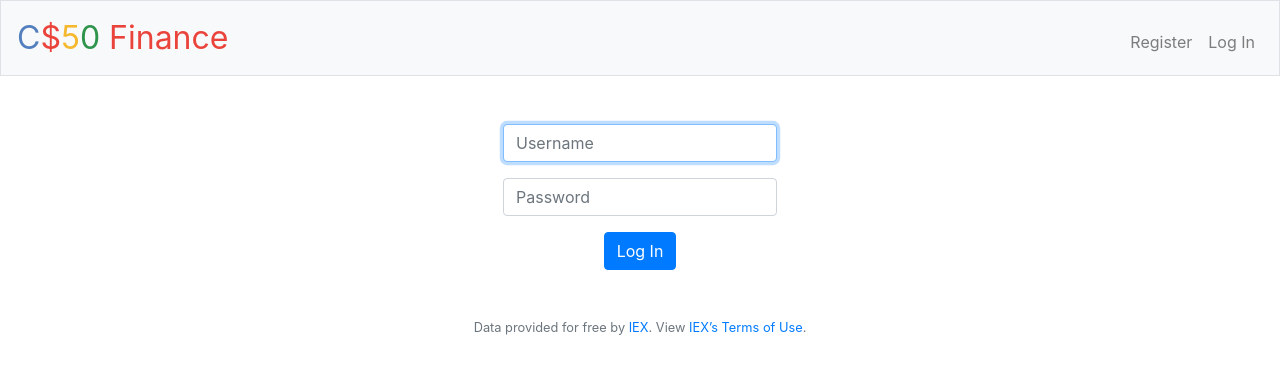
After one commit to NakonechnyiMykhail/cs50, a Flask app: template 1_test_code/projects/pset8/finance/templates/login.html in a window 1280 px wide. The commit adds this page. Shown: the top 374 px of the page. Run offline with Flask 2, Linux system fonts and the light colour scheme; the template is opened without the code that fills it, so the values that code supplies are empty; some libraries are stand-ins or nearby versions.

Commit message:
html start grB

```diff
--- a/1_test_code/projects/gleb/templates/register.html
+++ b/1_test_code/projects/gleb/templates/register.html
@@ -46,7 +46,7 @@
         <main class="container p-5">
 
 
-    <form action="https://finance.cs50.net/register" method="post">
+    <form action="/register" method="post">
         <div class="form-group">
             <input autocomplete="off" autofocus="" class="form-control" name="username" placeholder="Username" type="text">
         </div>
--- /dev/null
+++ b/1_test_code/projects/pset8/finance/application.py
@@ -0,0 +1,143 @@
+import os
+
+from cs50 import SQL
+from flask import Flask, flash, jsonify, redirect, render_template, request, session
+from flask_session import Session
+from tempfile import mkdtemp
+from werkzeug.exceptions import default_exceptions, HTTPException, InternalServerError
+from werkzeug.security import check_password_hash, generate_password_hash
+
+from helpers import apology, login_required, lookup, usd
+
+# Configure application
+app = Flask(__name__)
+
+# Ensure templates are auto-reloaded
+app.config["TEMPLATES_AUTO_RELOAD"] = True
+
+# Ensure responses aren't cached
+@app.after_request
+def after_request(response):
+    response.headers["Cache-Control"] = "no-cache, no-store, must-revalidate"
+    response.headers["Expires"] = 0
+    response.headers["Pragma"] = "no-cache"
+    return response
+
+# Custom filter
+app.jinja_env.filters["usd"] = usd
+
+# Configure session to use filesystem (instead of signed cookies)
+app.config["SESSION_FILE_DIR"] = mkdtemp()
+app.config["SESSION_PERMANENT"] = False
+app.config["SESSION_TYPE"] = "filesystem"
+Session(app)
+
+# Configure CS50 Library to use SQLite database
+db = SQL("sqlite:///finance.db")
+
+
+@app.route("/")
+@login_required
+def index():
+    """Show portfolio of stocks"""
+    return apology("TODO")
+
+
+@app.route("/buy", methods=["GET", "POST"])
+@login_required
+def buy():
+    """Buy shares of stock"""
+    return apology("TODO")
+
+
+@app.route("/check", methods=["GET"])
+def check():
+    """Return true if username available, else false, in JSON format"""
+    return jsonify("TODO")
+
+
+@app.route("/history")
+@login_required
+def history():
+    """Show history of transactions"""
+    return apology("TODO")
+
+
+@app.route("/login", methods=["GET", "POST"])
+def login():
+    """Log user in"""
+
+    # Forget any user_id
+    session.clear()
+
+    # User reached route via POST (as by submitting a form via POST)
+    if request.method == "POST":
+
+        # Ensure username was submitted
+        if not request.form.get("username"):
+            return apology("must provide username", 403)
+
+        # Ensure password was submitted
+        elif not request.form.get("password"):
+            return apology("must provide password", 403)
+
+        # Query database for username
+        rows = db.execute("SELECT * FROM users WHERE username = :username",
+                          username=request.form.get("username"))
+
+        # Ensure username exists and password is correct
+        if len(rows) != 1 or not check_password_hash(rows[0]["hash"], request.form.get("password")):
+            return apology("invalid username and/or password", 403)
+
+        # Remember which user has logged in
+        session["user_id"] = rows[0]["id"]
+
+        # Redirect user to home page
+        return redirect("/")
+
+    # User reached route via GET (as by clicking a link or via redirect)
+    else:
+        return render_template("login.html")
+
+
+@app.route("/logout")
+def logout():
+    """Log user out"""
+
+    # Forget any user_id
+    session.clear()
+
+    # Redirect user to login form
+    return redirect("/")
+
+
+@app.route("/quote", methods=["GET", "POST"])
+@login_required
+def quote():
+    """Get stock quote."""
+    return apology("TODO")
+
+
+@app.route("/register", methods=["GET", "POST"])
+def register():
+    """Register user"""
+    return apology("TODO")
+
+
+@app.route("/sell", methods=["GET", "POST"])
+@login_required
+def sell():
+    """Sell shares of stock"""
+    return apology("TODO")
+
+
+def errorhandler(e):
+    """Handle error"""
+    if not isinstance(e, HTTPException):
+        e = InternalServerError()
+    return apology(e.name, e.code)
+
+
+# Listen for errors
+for code in default_exceptions:
+    app.errorhandler(code)(errorhandler)
--- /dev/null
+++ b/1_test_code/projects/pset8/finance/requirements.txt
@@ -0,0 +1,4 @@
+cs50
+Flask
+Flask-Session
+requests
--- /dev/null
+++ b/1_test_code/projects/pset8/finance/static/styles.css
@@ -0,0 +1,47 @@
+nav .navbar-brand
+{
+    /* size for brand */
+    font-size: xx-large;
+}
+
+/* colors for brand */
+nav .navbar-brand .blue
+{
+    color: #537fbe;
+}
+nav .navbar-brand .red
+{
+    color: #ea433b;
+}
+nav .navbar-brand .yellow
+{
+    color: #f5b82e;
+}
+nav .navbar-brand .green
+{
+    color: #2e944b;
+}
+
+main .form-control
+{
+    /* center form controls */
+    display: inline-block;
+
+    /* override Bootstrap's 100% width for form controls */
+    width: auto;
+}
+
+main
+{
+    /* scroll horizontally as needed */
+    overflow-x: auto;
+
+    /* center contents */
+    text-align: center;
+}
+
+main img
+{
+    /* constrain images on small screens */
+    max-width: 100%;
+}
--- /dev/null
+++ b/1_test_code/projects/pset8/finance/templates/layout.html
@@ -0,0 +1,72 @@
+<!DOCTYPE html>
+
+<html lang="en">
+
+    <head>
+
+        <!-- Required meta tags -->
+        <meta charset="utf-8">
+        <meta name="viewport" content="width=device-width, initial-scale=1, shrink-to-fit=no">
+
+        <!-- documentation at http://getbootstrap.com/docs/4.1/, alternative themes at https://bootswatch.com/ -->
+        <link href="https://maxcdn.bootstrapcdn.com/bootstrap/4.1.3/css/bootstrap.min.css" rel="stylesheet">
+
+        <!-- https://favicon.io/emoji-favicons/money-mouth-face/ -->
+        <link href="/static/favicon.ico" rel="icon">
+
+        <link href="/static/styles.css" rel="stylesheet">
+
+        <script src="https://code.jquery.com/jquery-3.3.1.min.js"></script>
+        <script src="https://cdnjs.cloudflare.com/ajax/libs/popper.js/1.14.3/umd/popper.min.js"></script>
+        <script src="https://maxcdn.bootstrapcdn.com/bootstrap/4.1.3/js/bootstrap.min.js"></script>
+
+        <title>C$50 Finance: {% block title %}{% endblock %}</title>
+
+    </head>
+
+    <body>
+
+        <nav class="navbar navbar-expand-md navbar-light bg-light border">
+            <a class="navbar-brand" href="/"><span class="blue">C</span><span class="red">$</span><span class="yellow">5</span><span class="green">0</span> <span class="red">Finance</span></a>
+            <button aria-controls="navbar" aria-expanded="false" aria-label="Toggle navigation" class="navbar-toggler" data-target="#navbar" data-toggle="collapse" type="button">
+                <span class="navbar-toggler-icon"></span>
+            </button>
+            <div class="collapse navbar-collapse" id="navbar">
+                {% if session.user_id %}
+                    <ul class="navbar-nav mr-auto mt-2">
+                        <li class="nav-item"><a class="nav-link" href="/quote">Quote</a></li>
+                        <li class="nav-item"><a class="nav-link" href="/buy">Buy</a></li>
+                        <li class="nav-item"><a class="nav-link" href="/sell">Sell</a></li>
+                        <li class="nav-item"><a class="nav-link" href="/history">History</a></li>
+                    </ul>
+                    <ul class="navbar-nav ml-auto mt-2">
+                        <li class="nav-item"><a class="nav-link" href="/logout">Log Out</a></li>
+                    </ul>
+                {% else %}
+                    <ul class="navbar-nav ml-auto mt-2">
+                        <li class="nav-item"><a class="nav-link" href="/register">Register</a></li>
+                        <li class="nav-item"><a class="nav-link" href="/login">Log In</a></li>
+                    </ul>
+                {% endif %}
+            </div>
+        </nav>
+
+        {% if get_flashed_messages() %}
+            <header>
+                <div class="alert alert-primary border text-center" role="alert">
+                    {{ get_flashed_messages() | join(" ") }}
+                </div>
+            </header>
+        {% endif %}
+
+        <main class="container p-5">
+            {% block main %}{% endblock %}
+        </main>
+
+        <footer class="small text-center text-muted">
+            Data provided for free by <a href="https://iextrading.com/developer">IEX</a>. View <a href="https://iextrading.com/api-exhibit-a/">IEX’s Terms of Use</a>.
+        </footer>
+
+    </body>
+
+</html>
--- /dev/null
+++ b/1_test_code/projects/pset8/finance/templates/login.html
@@ -0,0 +1,17 @@
+{% extends "layout.html" %}
+
+{% block title %}
+    Log In
+{% endblock %}
+
+{% block main %}
+    <form action="/login" method="post">
+        <div class="form-group">
+            <input autocomplete="off" autofocus class="form-control" name="username" placeholder="Username" type="text">
+        </div>
+        <div class="form-group">
+            <input class="form-control" name="password" placeholder="Password" type="password">
+        </div>
+        <button class="btn btn-primary" type="submit">Log In</button>
+    </form>
+{% endblock %}
```
Also changed, not shown: 1_test_code/projects/pset8/finance/helpers.py (added, +61 -0 lines), 1_test_code/projects/pset8/finance/templates/apology.html (added, +9 -0 lines), index.html (added, +12 -0 lines), 1_test_code/projects/pset8/finance/finance.db (added), 1_test_code/projects/pset8/finance/static/favicon.ico (added).
